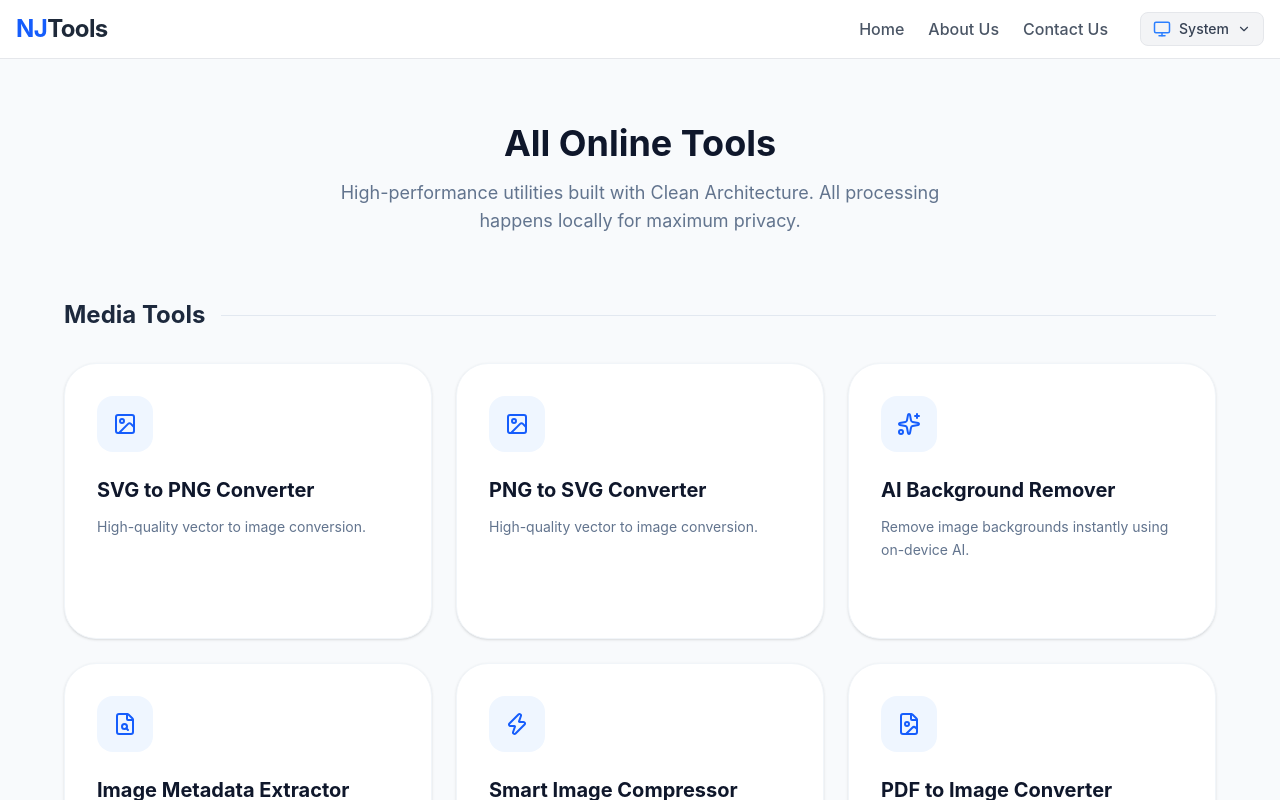
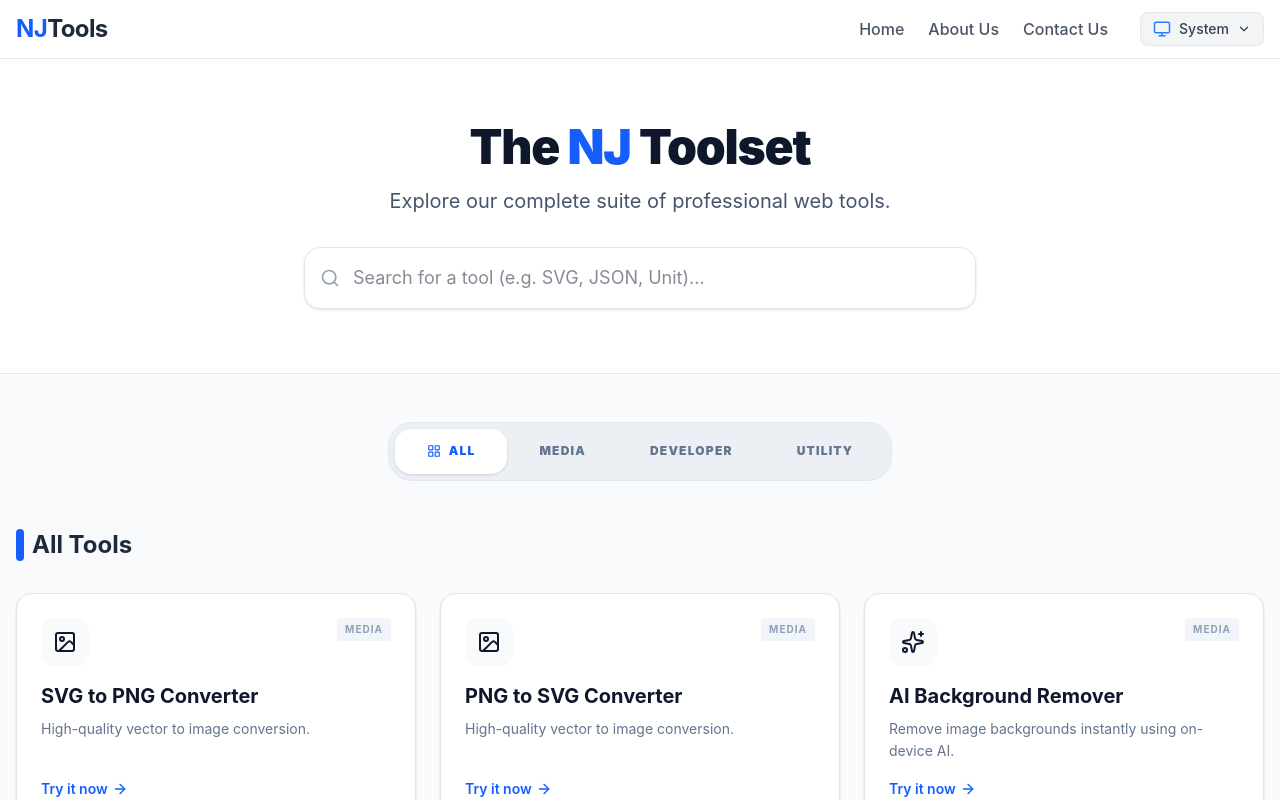
Before and after one commit to niduranga/njtools, a React (Vite) app: page /tools in a window 1280 px wide. Shown: the top 800 px of the page. Built offline with nearby package versions, Linux system fonts and the light colour scheme.

Commit message:
update category and allTools with proper logic

```diff
--- a/src/components/layout/RootLayout.tsx
+++ b/src/components/layout/RootLayout.tsx
@@ -59,7 +59,7 @@ const RootLayout = () => {
             </nav>
 
             <main className="grow">
-                <div className="max-w-7xl mx-auto">
+                <div className="max-w-9xl mx-auto">
                     <Outlet />
                 </div>
             </main>
--- a/src/config/tools.tsx
+++ b/src/config/tools.tsx
@@ -97,7 +97,7 @@ export const TOOLS_CONFIG = [
         name: 'Pro Image Resizer',
         desc: 'Change image dimensions with aspect ratio lock and high-quality scaling.',
         component: <ImageResizer />,
-        icon: <Maximize className="w-6 h-6 text-blue-500" />,
+        icon: <Maximize className="w-6 h-6" />,
         category: 'Media'
     },
     {
--- a/src/pages/AllTools.tsx
+++ b/src/pages/AllTools.tsx
@@ -1,72 +1,156 @@
-import React from 'react';
-import { Link } from 'react-router';
+import React, { useState, useMemo, useEffect } from 'react';
+import { Link, useSearchParams } from 'react-router';
 import { Helmet } from "react-helmet-async";
 import { TOOLS_CONFIG } from '../config/tools';
+import { Search, LayoutGrid, X, ArrowRight } from 'lucide-react';
 
 const AllTools: React.FC = () => {
-    const categories = ['Media', 'Developer', 'Utility'];
+    const [searchParams, setSearchParams] = useSearchParams();
+    const categoryParam = searchParams.get('category');
+
+    const [searchQuery, setSearchQuery] = useState('');
+    const [activeTab, setActiveTab] = useState(categoryParam || 'All');
+    const categories = ['All', 'Media', 'Developer', 'Utility'];
+
+    useEffect(() => {
+        if (categoryParam) {
+            setActiveTab(categoryParam);
+        } else {
+            setActiveTab('All');
+        }
+    }, [categoryParam]);
+
+    const handleTabChange = (cat: string) => {
+        setActiveTab(cat);
+        const newParams = new URLSearchParams(searchParams);
+        if (cat === 'All') {
+            newParams.delete('category');
+        } else {
+            newParams.set('category', cat);
+        }
+        setSearchParams(newParams);
+    };
+
+    // Search and Category Filtering Logic
+    const filteredTools = useMemo(() => {
+        return TOOLS_CONFIG.filter(tool => {
+            const matchesSearch = tool.name.toLowerCase().includes(searchQuery.toLowerCase()) ||
+                tool.desc.toLowerCase().includes(searchQuery.toLowerCase());
+            const matchesCategory = activeTab === 'All' || tool.category === activeTab;
+            return matchesSearch && matchesCategory;
+        });
+    }, [searchQuery, activeTab]);
 
     return (
-        <div className="bg-slate-50 min-h-screen py-16 px-4">
+        <div className="min-h-screen bg-slate-50 dark:bg-gray-900 transition-colors duration-300">
             <Helmet>
-                <title>All Online Tools | NJTools</title>
-                <meta name="description" content="Explore all professional-grade web tools at NJTools. Fast, secure, and browser-based utilities." />
-                <link rel="canonical" href="https://njtools.xyz/tools/" />
+                <title>All Online Tools | High-Performance Web Utilities | NJTools</title>
+                <meta name="description" content="Explore the complete suite of professional web tools at NJTools. Fast, secure, and 100% private browser-based utilities for developers and creators." />
+                <link rel="canonical" href="https://njtools.xyz/tools" />
+
+                <meta property="og:title" content="All Online Tools | NJTools Directory" />
+                <meta property="og:description" content="Professional-grade tools for image processing, developer utilities, and daily tasks." />
+                <meta property="og:url" content="https://njtools.xyz/tools" />
             </Helmet>
 
-            <div className="max-w-6xl mx-auto">
-                <header className="text-center mb-16">
-                    <h1 className="text-4xl font-bold text-slate-900 mb-4">All Online Tools</h1>
-                    <p className="text-slate-500 max-w-2xl mx-auto text-lg">
-                        High-performance utilities built with Clean Architecture. All processing happens locally for maximum privacy.
+            <section className="bg-white dark:bg-gray-800 border-b border-slate-200 dark:border-gray-700 py-16 px-4 transition-colors duration-300">
+                <div className="max-w-4xl mx-auto text-center">
+                    <h1 className="text-5xl font-black text-slate-900 dark:text-white tracking-tight mb-4">
+                        The <span className="text-blue-600 dark:text-blue-500">NJ</span> Toolset
+                    </h1>
+                    <p className="text-xl text-slate-600 dark:text-slate-400 mb-8">
+                        Explore our complete suite of professional web tools.
                     </p>
-                </header>
 
-                <div className="space-y-16">
-                    {categories.map((catName) => {
-                        const categoryTools = TOOLS_CONFIG.filter(t => t.category === catName);
+                    <div className="relative max-w-2xl mx-auto">
+                        <Search className="absolute left-4 top-1/2 -translate-y-1/2 text-slate-400 dark:text-slate-500 w-5 h-5" />
+                        <input
+                            type="text"
+                            placeholder="Search for a tool (e.g. SVG, JSON, Unit)..."
+                            value={searchQuery}
+                            onChange={(e) => setSearchQuery(e.target.value)}
+                            className="w-full pl-12 pr-4 py-4 rounded-2xl border border-slate-200 dark:border-gray-700 bg-white dark:bg-gray-900 text-slate-900 dark:text-white shadow-sm focus:ring-2 focus:ring-blue-500 focus:outline-none text-lg transition-all"
+                        />
+                        {searchQuery && (
+                            <button
+                                onClick={() => setSearchQuery('')}
+                                className="absolute right-4 top-1/2 -translate-y-1/2 p-1 hover:bg-slate-100 dark:hover:bg-slate-800 rounded-full"
+                            >
+                                <X size={16} className="text-slate-400" />
+                            </button>
+                        )}
+                    </div>
+                </div>
+            </section>
 
-                        if (categoryTools.length === 0) return null;
-
-                        return (
-                            <section key={catName}>
-                                <div className="flex items-center gap-4 mb-8">
-                                    <h2 className="text-2xl font-bold text-slate-800">{catName} Tools</h2>
-                                    <div className="grow h-px bg-slate-200"></div>
+            <main className="max-w-7xl mx-auto px-4 py-12">
+                {/* Category Tabs */}
+                <div className="flex justify-center mb-12">
+                    <div className="flex bg-slate-200/50 dark:bg-gray-800/50 p-1.5 rounded-3xl overflow-x-auto no-scrollbar border border-slate-200 dark:border-gray-700">
+                        {categories.map((cat) => (
+                            <button
+                                key={cat}
+                                onClick={() => handleTabChange(cat)}
+                                className={`px-8 py-3.5 rounded-2xl text-xs font-black uppercase tracking-widest transition-all whitespace-nowrap ${activeTab === cat
+                                        ? 'bg-white dark:bg-gray-700 text-blue-600 shadow-sm scale-100'
+                                        : 'text-slate-500 hover:text-slate-700 dark:hover:text-slate-300'
+                                    }`}
+                            >
+                                {cat === 'All' && <LayoutGrid size={14} className="inline mr-2 mb-0.5" />}
+                                {cat}
+                            </button>
+                        ))}
+                    </div>
                 </div>
 
+                <div className="mb-16">
+                    <h2 className="text-2xl font-bold text-slate-800 dark:text-white mb-8 flex items-center gap-2">
+                        <span className="w-2 h-8 bg-blue-600 dark:bg-blue-500 rounded-full"></span>
+                        {searchQuery ? `Results for "${searchQuery}"` : activeTab === 'All' ? "All Tools" : `${activeTab} Tools`}
+                    </h2>
+
+                    {filteredTools.length > 0 ? (
                         <div className="grid grid-cols-1 md:grid-cols-2 lg:grid-cols-3 gap-6">
-                                    {categoryTools.map((tool) => (
+                            {filteredTools.map((tool) => (
                                 <Link
                                     key={tool.id}
                                     to={`/tools/${tool.id}`}
-                                            className="group bg-white p-8 rounded-4xl border border-slate-100 shadow-sm hover:shadow-2xl hover:shadow-blue-500/10 hover:border-blue-500 transition-all duration-300"
+                                    className="group bg-white dark:bg-gray-800 p-6 rounded-2xl border border-slate-200 dark:border-gray-700 shadow-sm hover:shadow-md dark:hover:shadow-gray-900/50 hover:border-blue-300 dark:hover:border-blue-900 transition-all duration-300 flex flex-col"
                                 >
-                                            <div className="w-14 h-14 bg-blue-50 rounded-2xl flex items-center justify-center text-blue-600 mb-6 group-hover:scale-110 group-hover:bg-blue-600 group-hover:text-white transition-all duration-300">
+                                    <div className="flex items-start justify-between mb-4">
+                                        <div className="p-3 bg-slate-50 dark:bg-gray-700 rounded-xl group-hover:bg-blue-50 dark:group-hover:bg-blue-900/30 transition-colors text-slate-900 dark:text-white group-hover:text-blue-600 dark:group-hover:text-blue-400">
                                             {tool.icon}
                                         </div>
-                                            <h3 className="text-xl font-bold text-slate-900 group-hover:text-blue-600 transition-colors">
+                                        <span className="text-[10px] uppercase font-bold tracking-widest text-slate-400 dark:text-slate-500 bg-slate-100 dark:bg-gray-700 px-2 py-1 rounded">
+                                            {tool.category}
+                                        </span>
+                                    </div>
+                                    <h3 className="text-xl font-bold text-slate-900 dark:text-white mb-2 group-hover:text-blue-600 dark:group-hover:text-blue-400 transition-colors">
                                         {tool.name}
                                     </h3>
-                                            <p className="text-slate-500 text-sm mt-3 leading-relaxed">
+                                    <p className="text-slate-500 dark:text-slate-400 text-sm mb-4 leading-relaxed grow">
                                         {tool.desc}
                                     </p>
-                                            <div className="mt-6 flex items-center text-blue-600 font-bold text-sm opacity-0 group-hover:opacity-100 transition-opacity">
-                                                Open Tool
-                                                <svg className="w-4 h-4 ml-2" fill="none" stroke="currentColor" viewBox="0 0 24 24">
-                                                    <path strokeLinecap="round" strokeLinejoin="round" strokeWidth="2.5" d="M14 5l7 7m0 0l-7 7m7-7H3" />
-                                                </svg>
+                                    <div className="flex items-center text-blue-600 dark:text-blue-400 font-semibold text-sm group-hover:gap-2 transition-all">
+                                        Try it now <ArrowRight className="w-4 h-4 ml-1" />
                                     </div>
                                 </Link>
                             ))}
                         </div>
-                            </section>
-                        );
-                    })}
+                    ) : (
+                        <div className="text-center py-20 bg-white dark:bg-gray-800 rounded-3xl border border-dashed border-slate-200 dark:border-gray-700 transition-colors">
+                            <div className="bg-slate-100 dark:bg-gray-900 w-24 h-24 rounded-full flex items-center justify-center mx-auto mb-6">
+                                <Search size={40} className="text-slate-300" />
                             </div>
+                            <h3 className="text-2xl font-black text-slate-900 dark:text-white italic uppercase">No tools found</h3>
+                            <p className="text-slate-400 dark:text-slate-500 font-bold mt-2">Try searching for something else, like "Image" or "Code".</p>
                         </div>
+                    )}
+                </div>
+            </main>
         </div>
     );
+
 };
 
 export default AllTools;
--- a/src/pages/Home.tsx
+++ b/src/pages/Home.tsx
@@ -100,13 +100,13 @@ const Home: React.FC = () => {
 
                     <div className="flex flex-wrap justify-center gap-4">
                         {['Media', 'Developer', 'Utility'].map((cat) => (
-                            <button
+                            <Link
                                 key={cat}
-                                onClick={() => setSearchQuery(cat)}
+                                to={`/tools?category=${cat}`}
                                 className="w-35 md:w-50 p-4 bg-white dark:bg-gray-800 border border-slate-200 dark:border-gray-700 rounded-xl text-center hover:bg-slate-50 dark:hover:bg-gray-750 hover:border-blue-300 dark:hover:border-blue-900 transition-all cursor-pointer"
                             >
                                 <span className="font-semibold text-slate-700 dark:text-slate-300 group-hover:text-blue-600 dark:group-hover:text-blue-400">{cat}</span>
-                            </button>
+                            </Link>
                         ))}
                     </div>
                 </section>
```
Also changed, not shown: src/components/layout/ToolLayout.tsx (+39 -1 lines). Lines whose indentation alone changed are shown as unchanged.
